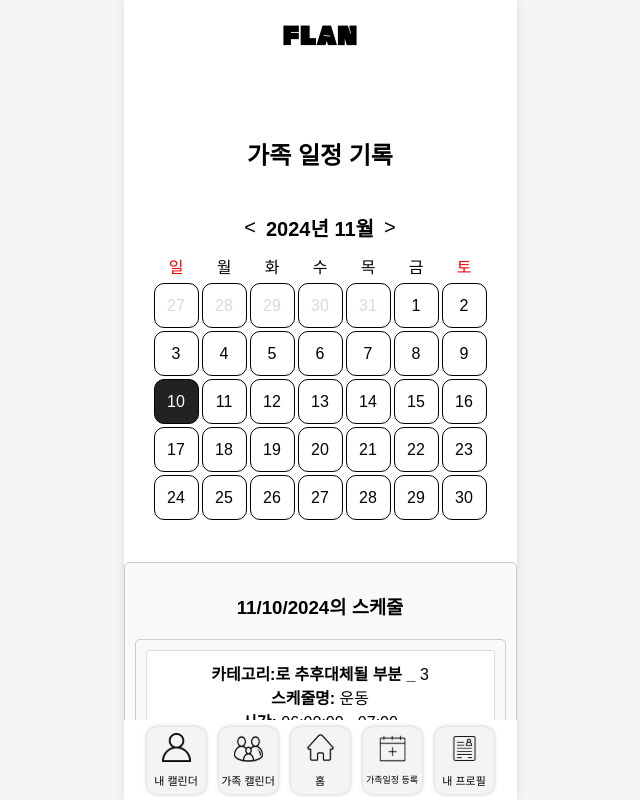
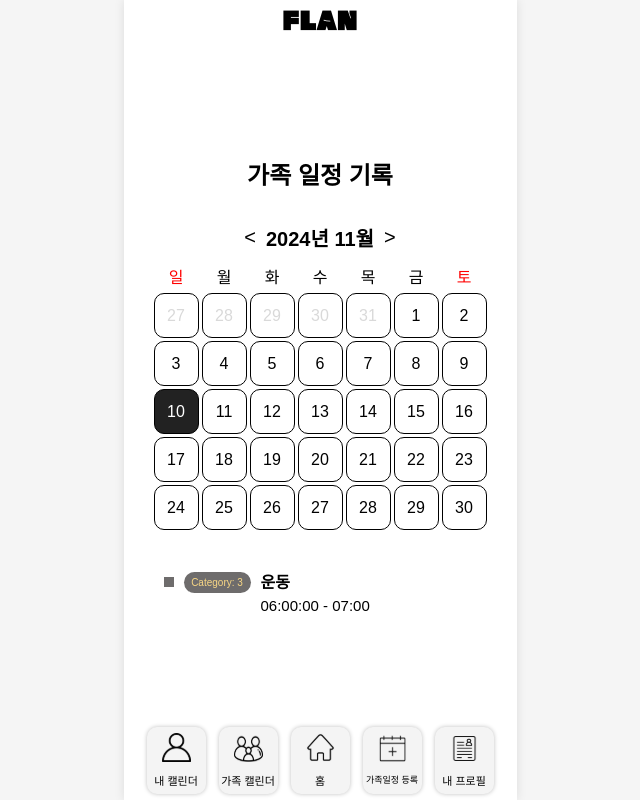
Before and after one commit to 2024GanzithonPYTHON/6_Ganzi_Frontend, a React (Vite) app: page /FamilyCalendar in a window 1280 px wide. Both pictures are taken after a click on the element "10". Shown: the whole page, without its empty margins (320-960 px from the left). Built offline with nearby package versions, Linux system fonts and the light colour scheme; a web font is replaced by a local one.

Commit message:
날짜 클릭 시 일정 조회 가능하도록 mock 세팅

```diff
--- a/src/App.jsx
+++ b/src/App.jsx
@@ -22,10 +22,11 @@ const LogoFix = styled.div`
 `
 // 로고와 간격을 주기위한 패딩
 const Content = styled.div`
-    padding-top: 100px; /* 로고 높이만큼 패딩 추가 (데스크탑) */
-    @media (max-width: 420px) {
-        padding-top: 60px; /* 로고 높이만큼 패딩 추가 (모바일) */
-    }
+    padding-top: 120px; /* 로고 높이만큼 패딩 추가 (데스크탑) */
+    padding-bottom: 60px; /* 하단 내비게이션 바 높이만큼 패딩 추가 (모바일) */
+    @media (max-width: 393px) {
+        padding-top: 60px; /* 모바일에서는 로고 높이만큼 패딩 추가 */
+        padding-bottom: 50px; /* 모바일에서는 하단 내비게이션 바 높이만큼 패딩 추가 */
 `;
 
 const Footer = styled.div`
--- a/src/global/Logo.css
+++ b/src/global/Logo.css
@@ -2,7 +2,7 @@
 .logo-wrapper {
     position: fixed; /* 항상 화면에 고정 */
     top: 0; /* 상단에 고정 */
-
+    background-color: #ffff;
     /* 래퍼 안에서 버튼 배치*/
     display: flex;
     justify-content: center;
@@ -22,7 +22,7 @@
 /* 데스크탑 화면에 대한 스타일 */
 @media (min-width: 421px) {
     .logo-wrapper {
-        height: 80px; /* 데스크탑에서 적절한 높이 설정 */
+        height: 50px; /* 데스크탑에서 적절한 높이 설정 */
         width: 393px; /* 데스크탑 화면에 맞춰 너비 설정 */
     }
 }
--- a/src/pages/familycalendar/Calendar.jsx
+++ b/src/pages/familycalendar/Calendar.jsx
@@ -7,7 +7,7 @@ const CalendarContainer = styled.div`
     display: flex;
     flex-direction: column; /* 세로 방향으로 정렬 */
     align-items: center; /* 중앙 정렬 */
-    padding: 20px;
+    padding: 10px;
     width: 393px;
 `;
 
--- a/src/pages/familycalendar/FamilyCalendar.jsx
+++ b/src/pages/familycalendar/FamilyCalendar.jsx
@@ -4,13 +4,6 @@ import Calendar from "./Calendar";
 import FamilySchedule from "./FamilySchedule";
 
 
-const ScheduleContainer = styled.div`
-    margin-top: 20px;
-    padding: 10px;
-    border: 1px solid #ccc;
-    border-radius: 5px;
-    background-color: #f9f9f9;
-`;
 
 function FamilyCalendar() {
     const [selectedDate, setSelectedDate] = useState(null); // 선택된 날짜 상태 추가
@@ -25,10 +18,7 @@ function FamilyCalendar() {
             <Calendar onDateSelect={handleDateSelect} />
             {/* 선택된 날짜를 FamilySchedule에 전달 */}
             {selectedDate && (
-                <ScheduleContainer>
-                    <h3>{selectedDate.toLocaleDateString()}의 스케줄</h3>
-                    <FamilySchedule selectedDate={selectedDate.toISOString().split('T')[0]} />
-                </ScheduleContainer>
+            <FamilySchedule selectedDate={selectedDate.toISOString().split('T')[0]} />
             )}
 
         </div>
--- a/src/pages/familycalendar/FamilySchedule.jsx
+++ b/src/pages/familycalendar/FamilySchedule.jsx
@@ -1,7 +1,7 @@
 import React, { useEffect, useState } from 'react';
 import styled from 'styled-components';
 
-// Mock Data
+// Mock Data -> 후에 이미지까지 올 예정
 const mockSchedules = [
     {
         personal_schedule_id: 1,
@@ -62,18 +62,80 @@ const mockSchedules = [
 
 const ScheduleContainer = styled.div`
     margin-top: 20px;
-    padding: 10px;
-    border: 1px solid #ccc;
-    border-radius: 5px;
-    background-color: #f9f9f9;
+    display: flex;
+    flex-direction: column;
+    align-items: center;
+    width: 100%;
 `;
 
 const ScheduleItem = styled.div`
+    width: 333px;
+    height: 109px;
+    flex-shrink: 0;
+    border-radius: 10px;
     margin-bottom: 10px;
+    display: flex;
+    align-items: flex-start;
+    padding: 10px; /* 패딩 추가 */
+    text-align: left; /* 텍스트 왼쪽 정렬 */
+
+    &:hover {
+        border: 0px solid #ffff;
+        background-color: #f0e68c; /* 호버 시 배경색 변경 */
+    }
+`;
+
+const GraySquare = styled.div`
+    width: 10px;
+    height: 10px;
+    flex-shrink: 0;
+    background: #6E6C6C;
+    margin-right: 10px; /* 오른쪽 마진 추가 */
+    margin-top: 5px;
+`;
+
+const CategoryContainer = styled.div`
+    width: 67px;
+    height: 21px;
+    flex-shrink: 0;
+    border-radius: 20px;
+    background: #6E6C6C;
+    display: flex;
+    justify-content: center;
+    align-items: center;
+
+    color: #F8D785;
+    font-size: 10px;
+    font-weight: 300;
+    margin-right: 10px; /* 스케줄 제목과 간격 추가 */
+`;
+
+const InfoContainer = styled.div`
+   display: flex;
+    flex-direction: column;
+    align-items: flex-start; /* 위쪽 정렬로 변경 */
+    height: 100%; /* 전체 높이를 사용하여 중앙 정렬 */
+`;
+
+const ScheduleTitle = styled.div`
+    font-weight: bold;
+    height: 15px;
+    line-height: 21px;
+    `
+
+const ScheduleTime = styled.div`
+    color: black;
+    font-size: 15px;
+    margin-top: 10px;
+`;
+
+const Memo = styled.div`
     padding: 10px;
+    background-color: #fff8dc; /* 메모 배경색 */
     border: 1px solid #ddd;
     border-radius: 3px;
-    background-color: #fff; /* 배경색 추가 */
+    margin-top: 5px;
+    width: 100%;
 `;
 
 const FamilySchedule = ({ selectedDate }) => {
@@ -100,7 +162,7 @@ const FamilySchedule = ({ selectedDate }) => {
         // 날짜 비교
         const isSameDate = scheduleDate.toDateString() === selectedDateObj.toDateString();
         const isDaily = schedule.is_daily === true;
-        const isWeekly = schedule.is_weekly === true && selectedDateObj.getDay() === 2; // 수요일
+        const isWeekly = schedule.is_weekly === true && selectedDateObj.getDay() === 2; // 화요일
 
         return isSameDate || isDaily || isWeekly;
     };
@@ -112,9 +174,14 @@ const FamilySchedule = ({ selectedDate }) => {
             ) : (
                 schedules.map(schedule => (
                     <ScheduleItem key={schedule.personal_schedule_id}>
-                        <div><strong>카테고리:로 추후대체될 부분 _ </strong> {schedule.personal_schedule_id}</div>
-                        <div><strong>스케줄명:</strong> {schedule.schedule_title}</div>
-                        <div><strong>시간:</strong> {schedule.start_time} - {schedule.end_time}</div>
+                        <GraySquare />
+                        <CategoryContainer>
+                            Category: {schedule.personal_schedule_id}
+                        </CategoryContainer>
+                        <InfoContainer>
+                            <ScheduleTitle>{schedule.schedule_title}</ScheduleTitle>
+                            <ScheduleTime>{schedule.start_time} - {schedule.end_time}</ScheduleTime>
+                        </InfoContainer>
                     </ScheduleItem>
                 ))
             )}
```
